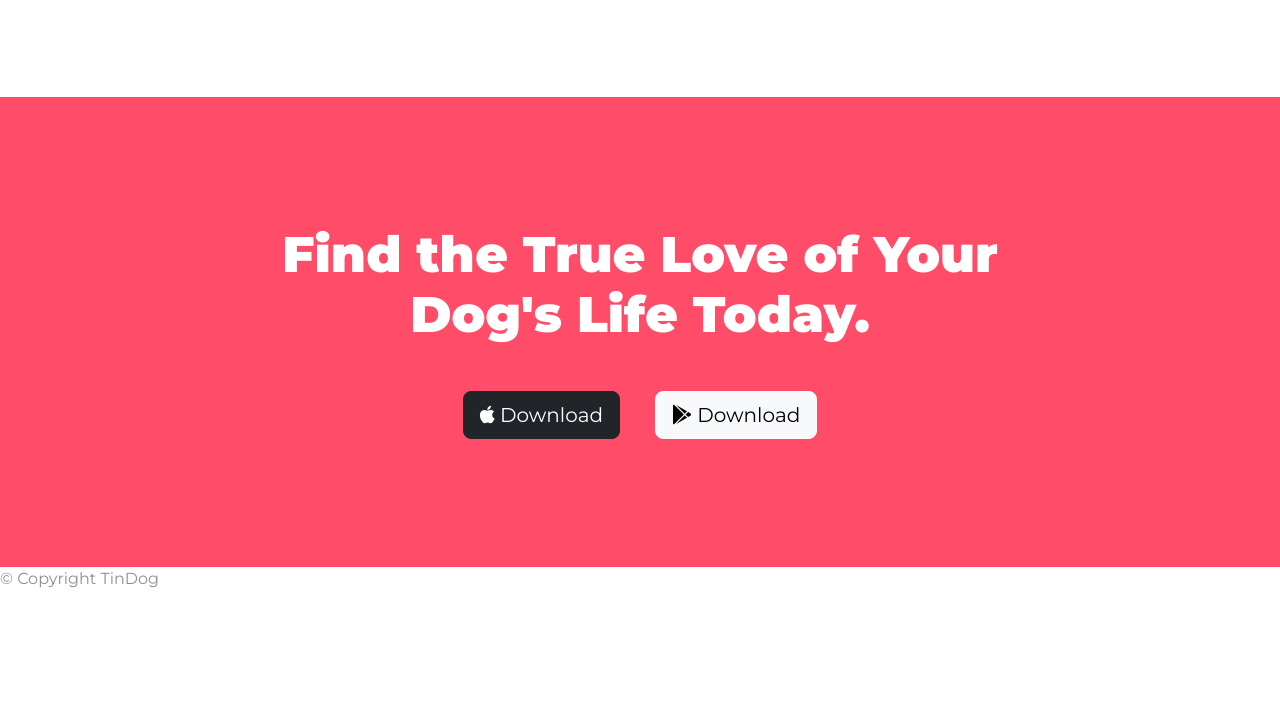
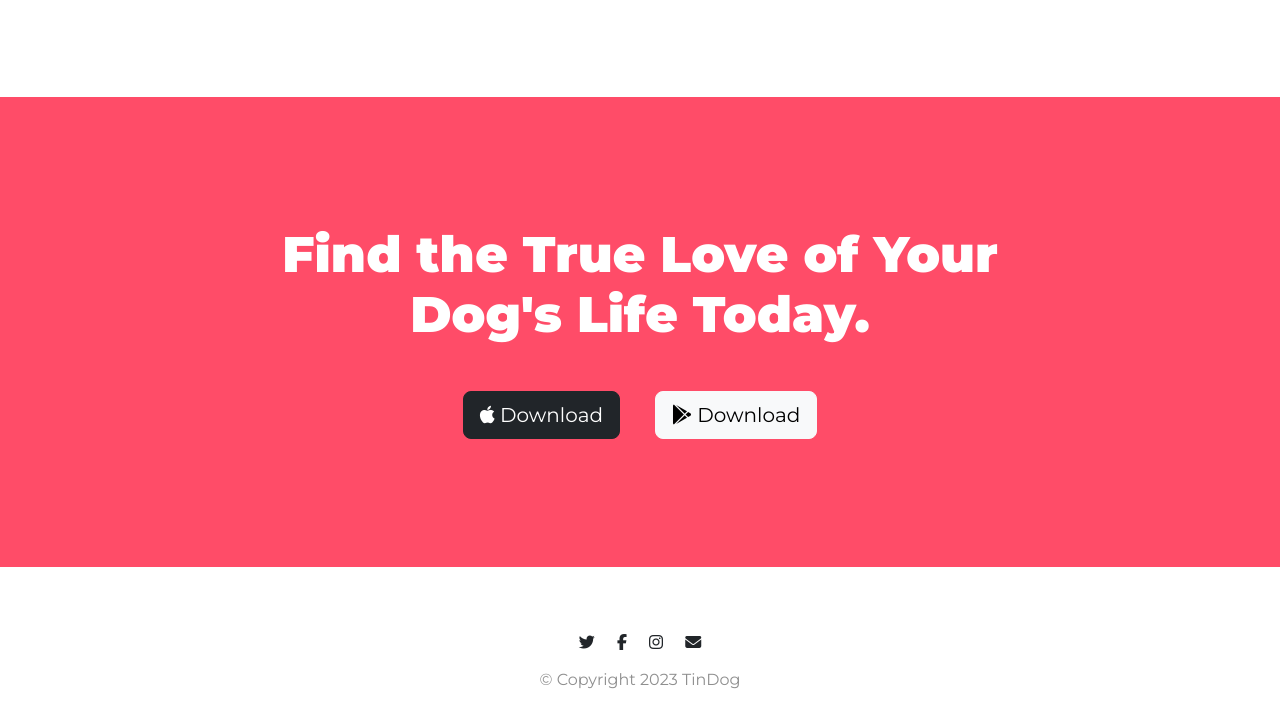
Before and after one commit to Helixjoe/Tindog-Website, a plain HTML site: page TinDog-Start-master/index.html in a window 1280 px wide. Shown: the part 2458-3186 px from the top of the page. Before the commit the page ends 3065 px from the top, so only its background shows below. Drawn offline with nearby package versions, Linux system fonts and the light colour scheme.

Commit message:
Footer section updated

```diff
--- a/TinDog-Start-master/css/styles.css
+++ b/TinDog-Start-master/css/styles.css
@@ -169,3 +169,14 @@ p{
 .ctabtns{
     margin: 5% 2% 0 ;
 }
+
+/* Footer */
+
+#footer{
+    padding:5% 15%;
+    background-color: #ffff;
+    text-align: center;
+}
+.footicons{
+    margin:0 1% 2%;
+}
--- a/TinDog-Start-master/index.html
+++ b/TinDog-Start-master/index.html
@@ -223,8 +223,13 @@
   <!-- Footer -->
 
   <footer id="footer">
-
-    <p>© Copyright TinDog</p>
+    <div class="icon-footer">
+      <i class="fa-brands fa-twitter footicons"></i>
+      <i class="fa-brands fa-facebook-f footicons"></i>
+      <i class="fa-brands fa-instagram footicons"></i>
+      <i class="fa-solid fa-envelope footicons"></i>
+    </div>
+    <p>© Copyright 2023 TinDog</p>
 
   </footer>
 
```
